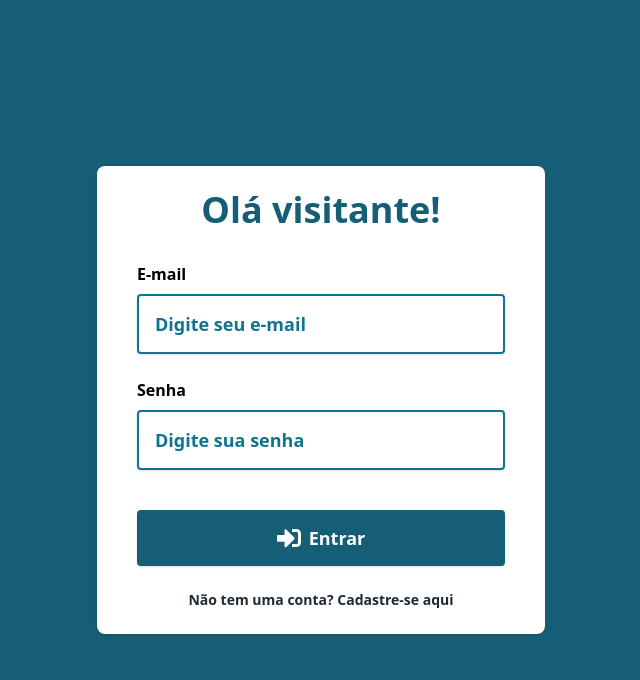
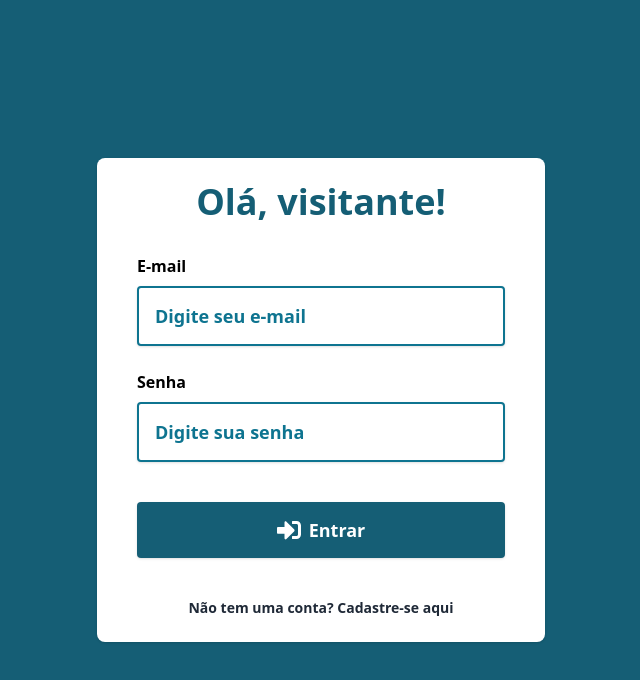
Before and after one commit to felipecechin/app-frontend-user-registration, a Next.js app: page /user/signin in a window 1280 px wide. Shown: the top 680 px of the page, without its empty margins (319-959 px from the left). Built offline with nearby package versions, Linux system fonts and the light colour scheme; no server answers.

Commit message:
updated signin page

```diff
--- a/pages/user/signin.tsx
+++ b/pages/user/signin.tsx
@@ -1,3 +1,4 @@
+import Link from 'next/link'
 import SigninForm from '@/components/system/signin/SigninForm'
 
 export default function Signin(): JSX.Element {
@@ -9,13 +10,18 @@ export default function Signin(): JSX.Element {
                         <div className='mx-auto'>
                             <div className='text-center mb-8'>
                                 <h2 className='flex flex-row justify-center text-cyan-800 font-bold text-4xl'>
-                                    Olá visitante!
+                                    Olá, visitante!
                                 </h2>
                             </div>
                             <SigninForm />
-                            <p className='mt-4 text-center text-sm text-gray-800 font-semibold'>
-                                Não tem uma conta? Cadastre-se aqui
-                            </p>
+                            <span className='flex justify-center'>
+                                <Link
+                                    className='inline-block mt-4 text-center text-sm text-gray-800 font-semibold'
+                                    href={'/user/signup'}
+                                >
+                                    Não tem uma conta? Cadastre-se aqui
+                                </Link>
+                            </span>
                         </div>
                     </div>
                 </div>
```
